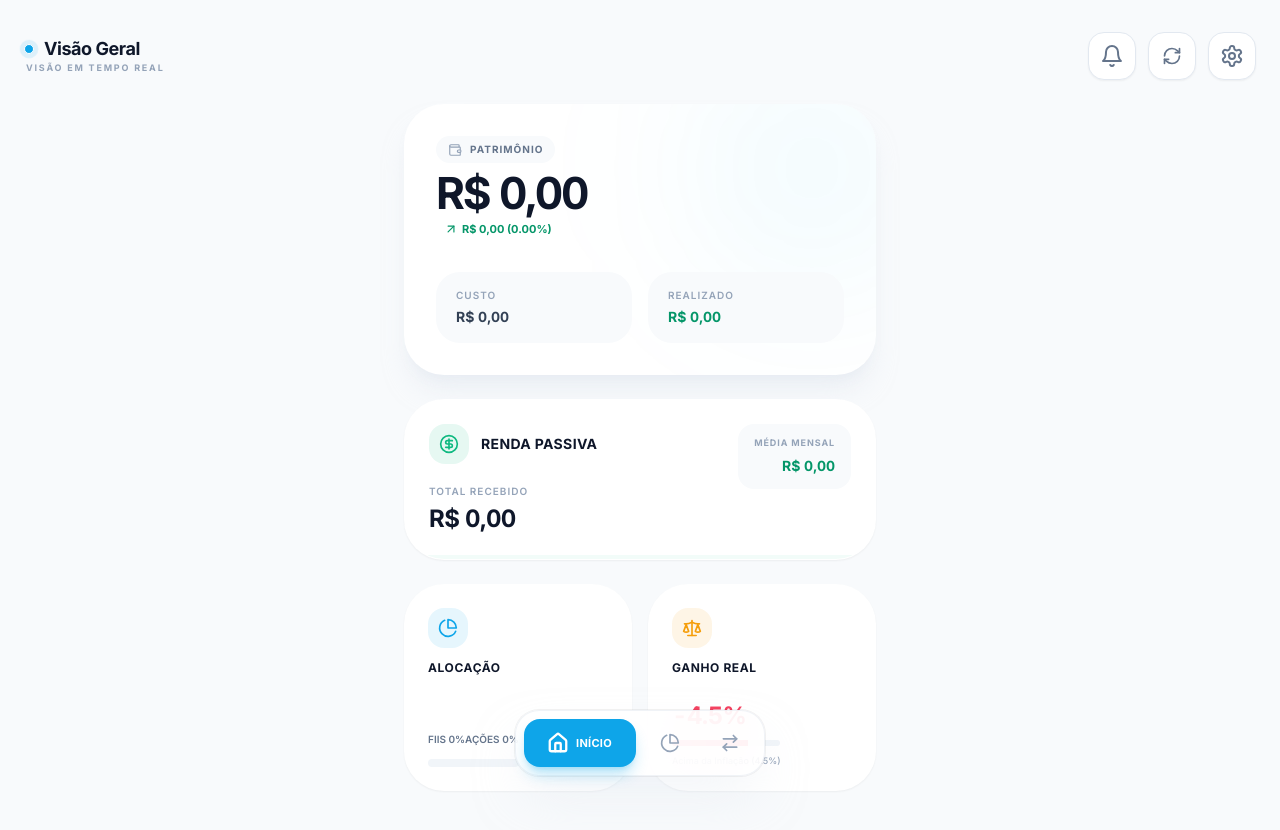
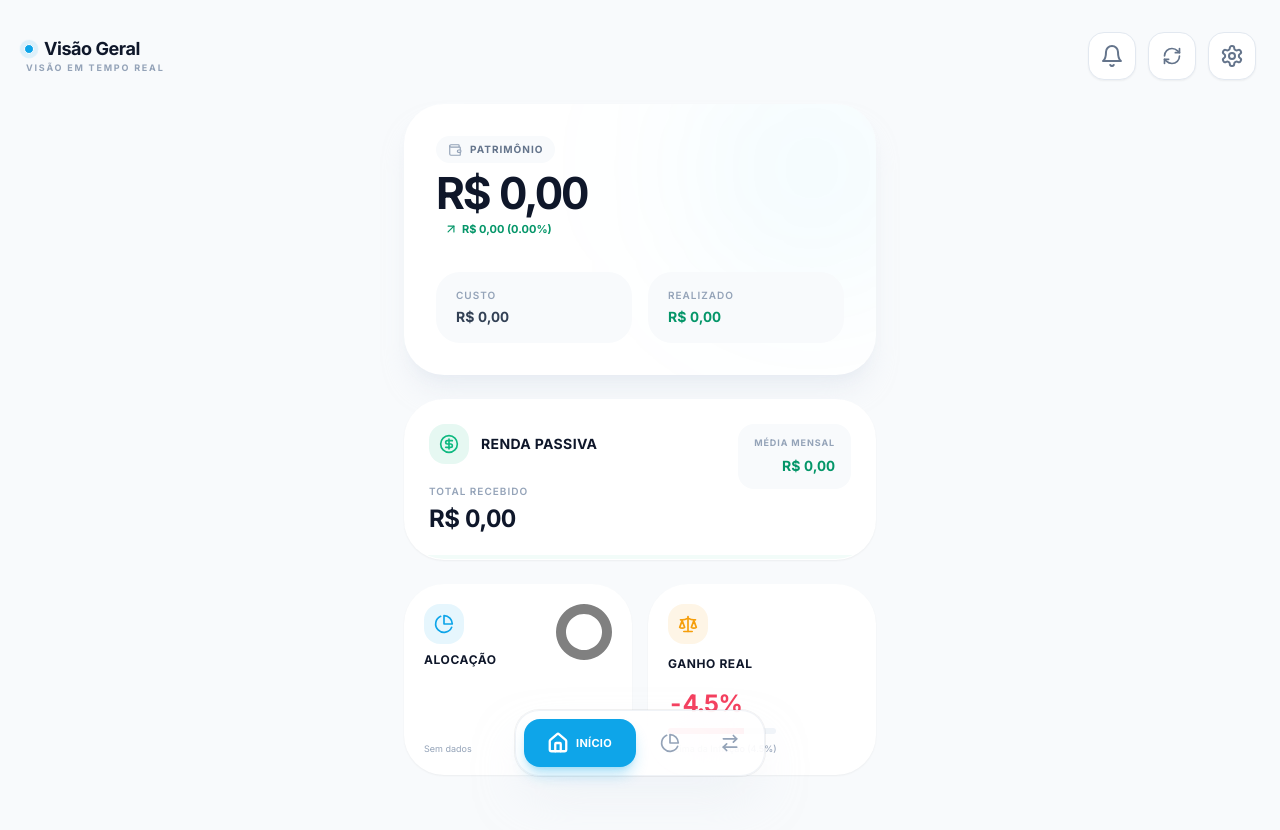
Before and after one commit to rafaelgabassi07-tech/CarteiraFIIs, a React (Vite) app: page / in a window 1280 px wide. Both pictures are taken after a click on the button 794 px from the left and 133 px from the top of the page. Shown: the top 830 px of the page. Built offline with nearby package versions, Linux system fonts and the light colour scheme.

Commit message:
feat: Improve allocation card display
Refactors the allocation card to display only the top 3 segments, making the UI more concise and easier to digest.

```diff
--- a/pages/Home.tsx
+++ b/pages/Home.tsx
@@ -129,6 +129,11 @@ export const Home: React.FC<HomeProps> = ({
 
     return { assetData, typeData, segmentData, allocationSummary: { fiiPercent, stockPercent } };
   }, [portfolio]);
+
+  // Dados filtrados para o card de alocação (Top 3 Segmentos)
+  const topSegments = useMemo(() => {
+      return segmentData.slice(0, 3);
+  }, [segmentData]);
 
   const magicNumbers = useMemo(() => {
     return portfolio.map(p => {
@@ -281,35 +286,64 @@ export const Home: React.FC<HomeProps> = ({
       </div>
 
       <div className="grid grid-cols-2 gap-4">
-          {/* 3. CARD ALOCAÇÃO */}
+          {/* 3. CARD ALOCAÇÃO (UPGRADE) */}
           <button
             onClick={() => setShowAllocationModal(true)}
-            className="animate-fade-in-up bg-white dark:bg-[#0f172a] p-6 rounded-[2.5rem] shadow-sm active:scale-[0.96] transition-all text-left flex flex-col justify-between h-full group hover:shadow-lg"
+            className="animate-fade-in-up bg-white dark:bg-[#0f172a] p-5 rounded-[2.5rem] shadow-sm active:scale-[0.96] transition-all text-left flex flex-col h-full group hover:shadow-lg relative overflow-hidden"
             style={{ animationDelay: '200ms' }}
           >
-             <div className="mb-6">
-                 <div className="w-10 h-10 rounded-2xl bg-accent/10 flex items-center justify-center text-accent mb-3 group-hover:scale-110 transition-transform"><PieIcon className="w-5 h-5" strokeWidth={2} /></div>
-                 <h3 className="text-xs font-bold text-slate-900 dark:text-white uppercase tracking-wider">Alocação</h3>
+             <div className="flex justify-between items-start mb-2 w-full">
+                 <div>
+                    <div className="w-10 h-10 rounded-2xl bg-accent/10 flex items-center justify-center text-accent mb-2 group-hover:scale-110 transition-transform"><PieIcon className="w-5 h-5" strokeWidth={2} /></div>
+                    <h3 className="text-xs font-bold text-slate-900 dark:text-white uppercase tracking-wider">Alocação</h3>
+                 </div>
+
+                 {/* Mini Gráfico de Rosca */}
+                 <div className="h-14 w-14 relative shrink-0">
+                     <ResponsiveContainer width="100%" height="100%">
+                        <PieChart>
+                            <Pie
+                                data={topSegments.length > 0 ? topSegments : [{value: 1}]}
+                                innerRadius={18}
+                                outerRadius={28}
+                                dataKey="value"
+                                stroke="none"
+                                isAnimationActive={false}
+                            >
+                                {topSegments.map((_, i) => <Cell key={i} fill={COLORS[i % COLORS.length]} />)}
+                            </Pie>
+                        </PieChart>
+                     </ResponsiveContainer>
+                 </div>
              </div>
-             <div>
-                 <div className="flex justify-between text-[10px] font-semibold text-slate-500 uppercase mb-3">
-                    <span>FIIs {allocationSummary.fiiPercent.toFixed(0)}%</span>
-                    <span>Ações {allocationSummary.stockPercent.toFixed(0)}%</span>
-                 </div>
-                 <div className="w-full h-2 rounded-full bg-slate-100 dark:bg-white/5 overflow-hidden flex">
-                    <div className="h-full bg-accent" style={{ width: `${allocationSummary.fiiPercent}%` }}></div>
-                    <div className="h-full bg-accent/30" style={{ width: `${allocationSummary.stockPercent}%` }}></div>
-                 </div>
+
+             {/* Lista Top 3 Segmentos */}
+             <div className="w-full mt-auto space-y-1.5">
+                 {topSegments.length > 0 ? topSegments.map((seg, i) => {
+                     const totalVal = portfolio.reduce((acc, curr) => acc + ((curr.currentPrice || curr.averagePrice) * curr.quantity), 0);
+                     const percent = totalVal > 0 ? (seg.value / totalVal) * 100 : 0;
+                     return (
+                        <div key={i} className="flex justify-between items-center text-[10px]">
+                            <span className="flex items-center gap-1.5 font-semibold text-slate-500 dark:text-slate-400 truncate max-w-[80px]">
+                                <div className="w-1.5 h-1.5 rounded-full shrink-0" style={{ backgroundColor: COLORS[i % COLORS.length] }} />
+                                {seg.name}
+                            </span>
+                            <span className="font-bold text-slate-700 dark:text-slate-300 tabular-nums">{percent.toFixed(0)}%</span>
+                        </div>
+                     );
+                 }) : (
+                     <p className="text-[9px] text-slate-400">Sem dados</p>
+                 )}
              </div>
           </button>
 
           {/* 4. CARD GANHO REAL (ATUALIZADO) */}
           <button
             onClick={() => setShowRealGainModal(true)}
-            className="animate-fade-in-up bg-white dark:bg-[#0f172a] p-6 rounded-[2.5rem] shadow-sm active:scale-[0.96] transition-all text-left flex flex-col justify-between h-full group hover:shadow-lg"
+            className="animate-fade-in-up bg-white dark:bg-[#0f172a] p-5 rounded-[2.5rem] shadow-sm active:scale-[0.96] transition-all text-left flex flex-col justify-between h-full group hover:shadow-lg"
             style={{ animationDelay: '250ms' }}
           >
-             <div className="mb-6">
+             <div className="mb-4">
                  <div className="w-10 h-10 rounded-2xl bg-amber-500/10 flex items-center justify-center text-amber-500 mb-3 group-hover:scale-110 transition-transform"><Scale className="w-5 h-5" strokeWidth={2} /></div>
                  <h3 className="text-xs font-bold text-slate-900 dark:text-white uppercase tracking-wider">Ganho Real</h3>
              </div>
```
